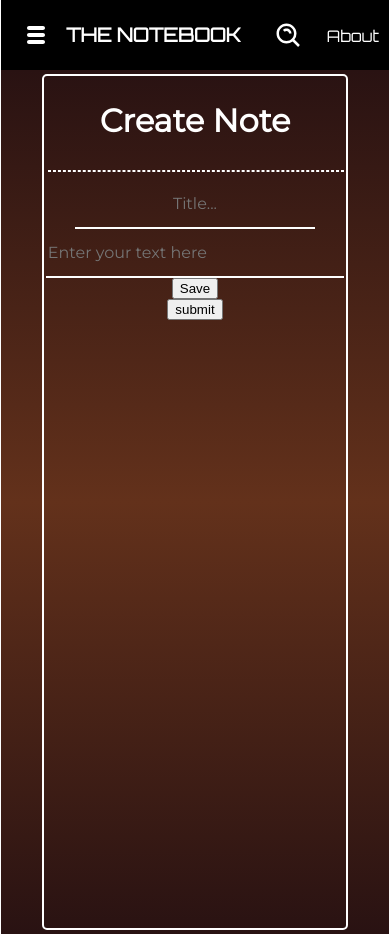
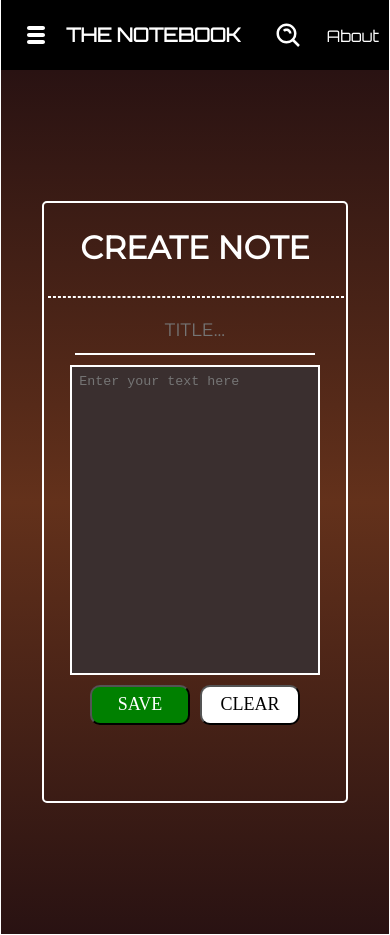
Before and after one commit to Pekorea/noteReact, a React (Create React App) app: page /noteform in a window 390 px wide. Built offline with nearby package versions, Linux system fonts and the light colour scheme; no server answers; a web font is replaced by a local one.

Commit message:
createnotecss for mobile devices

```diff
--- a/src/designs/homemindev.css
+++ b/src/designs/homemindev.css
@@ -13,7 +13,8 @@
       z-index: 1000;
         transition: .5s ;
         background-color: black;
-        border-radius: 10px;
+        border-bottom-left-radius: 10px;
+        border-bottom-right-radius: 10px;
         height: 100dvh;
         display: flex;
         flex-direction: column;
@@ -101,7 +102,9 @@
     }
     .searchBar{
         padding-top:5px;
-        position: relative;
+        position: absolute;
+        top:70px;
+        z-index: 1000;
         width: 100%;
         height:60px;
         /*animation:grow 0.5s linear;*/
@@ -245,22 +248,80 @@
 
     }
     .titlebox{
+        font-size: large;
         text-align: center;
+    }
+    .notesbtn_div{
+        display: flex;
+        gap:10px;
+        margin-top: 10px;
+
+    }
+    .Savebtn{
+        font-family: 'REM';
+        font-size: large;
+        color:white;
+        background-color: green;
+        padding:5px;
+        width:100px;
+        height:40px;
+        cursor: pointer;
+        transition: .4s;
+        border-radius: 10px;
+    }
+    .Savebtn:hover{
+        filter: brightness(60%);
+    }
+    .buttun{
+        font-family: 'REM';
+        font-size: large;
+        color:black;
+        background-color: white;
+        padding:5px;
+        width:100px;
+        height:40px;
+        cursor: pointer;
+        transition: .4s;
+        border-radius: 10px;
     }
     .notesform{
         display: flex;
         flex-direction: column;
         align-items: center;
-        height:100dvh;
+        height:70%;
         width: 80%;
         border:2px solid white;
         border-radius: 5px;
         padding: 4px;
     }
     .textbox{
+        outline: none;
+        background-color: transparent;
+        width: 100%;
+        max-width: 350px;
+        height: fit-content;
+        border: none;
+        color:white;
+    }
+    .textbox_div{
+        word-wrap: break-word;
+        padding: 5px;
+        border:2px solid white;
+        height: 50%;
+        overflow: auto;
+        width:80%;
+        margin-top: 10px;
+        background-color: rgb(58, 47, 47);
 
-        width: 100%;
-        overflow-x: scroll;
-        overflow-y: scroll;
+    }
+    .textbox_div::-webkit-scrollbar{
+        width:12px;
+    }
+    .textbox_div::-webkit-scrollbar-track{
+        background-color: white;
+    }
+    .textbox_div::-webkit-scrollbar-thumb{
+        background: rgb(179, 59, 59);
+
     }
 }
--- a/src/pages/loginsignup.js
+++ b/src/pages/loginsignup.js
@@ -10,9 +10,9 @@ import AuthProvided from "../lib/auth";
 import { error } from "../lib/error";
 
 export default function Validation() {
-  const [name, setName] = useState("");
+  //const [name, setName] = useState("");
   const [pass, setPassword] = useState("");
-  const [npass, setNpass] = useState("");
+  //const [npass, setNpass] = useState("");
   const [email, setEmail] = useState("");
   const [view, setView] = useState(true);
   const [isloading, setLoading] = useState(false);
--- a/src/pages/notesform.js
+++ b/src/pages/notesform.js
@@ -1,9 +1,11 @@
 import { useState } from "react";
-import Navbar from "../components/navbar";
 import { useMutation } from "@tanstack/react-query";
 import { AddNote } from "../lib/helper";
 import AuthProvided from "../lib/auth";
+import {Toaster,toast} from 'react-hot-toast'
+import { useNavigate } from "react-router";
 const Notesform = () => {
+  const nav = useNavigate();
   const [title, setTitle] = useState("");
   const [body, setBody] = useState("");
   const { userId } = AuthProvided();
@@ -19,36 +21,58 @@ const Notesform = () => {
   const clearThem = () => {
     mutation.mutate();
   };
+  const clears=()=>{
+    setBody("")
+  }
+  const savenotes = (e)=>{
+    e.preventDefault();
+    toast("Note created!",{duration:1200,icon:'😁✔'})
+    setTimeout(()=>{
+      nav('/home')
+    },1500
+    )
+  }
   return (
     <div>
+      <Toaster/>
       <div className="noteform">
-        <form className="notesform">
-          <h1>Create Note</h1>
+        <form onSubmit={savenotes} className="notesform">
+          <h1>CREATE NOTE</h1>
           <hr></hr>
+
           <input
             minLength={3}
             value={title}
             type="text"
-            placeholder="Title..."
+            placeholder="TITLE..."
             onChange={titleText}
             required
             className="titlebox"
             maxLength={15}
           />
-          <input
+          <div className="textbox_div">
+            <textarea
             minLength={2}
             value={body}
             type="text"
-            maxLength={250}
+            rows={400}
+            maxLength={2000}
             placeholder="Enter your text here"
             onChange={bodyText}
             className="textbox"
             required
           />
-          <button type="submit">Save</button>
-          <button type="reset" onClick={clearThem}>
-            {mutation.isLoading ? "...loading" : "submit"}
+          </div>
+          <div className="notesbtn_div">
+          <button className="Savebtn" type="submit">SAVE</button>
+          <button className='buttun' type="button" onClick={clears}>
+           CLEAR
           </button>
+          {/*<button type="button" onClick={clearThem}>
+            {mutation.isLoading ? "...loading" : "SUBMIT"}
+  </button>*/}
+          </div>
+
         </form>
       </div>
     </div>
```
